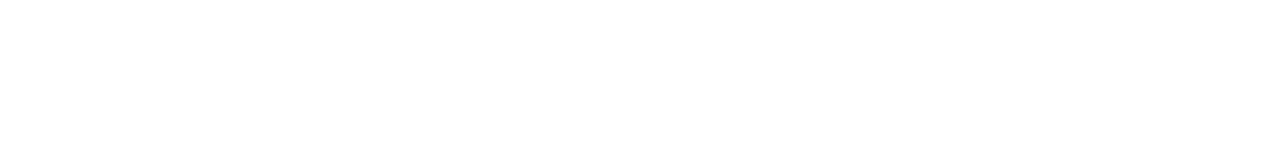
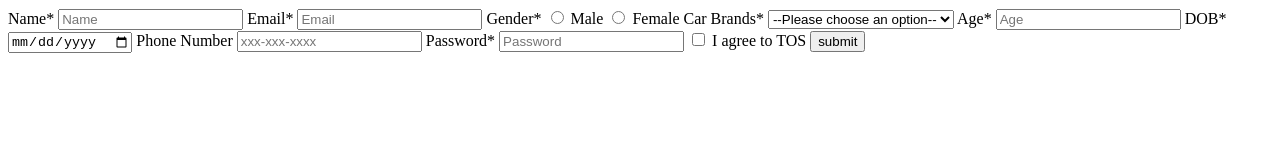
Before and after one commit to acciojob/signup-form-car-NikitaJagdale88, a website: page main.html in a window 1280 px wide. Drawn offline with Linux system fonts and the light colour scheme.

Commit message:
created a submission

```diff
--- a/main.html
+++ b/main.html
@@ -7,6 +7,48 @@
 </head>
 
 <body>
+	 <form method="post">
+        <label for="name">Name*</label>
+        <input type="text" id="name" placeholder="Name" required>
+
+        <label for="email">Email*</label>
+        <input type="email" id="email" placeholder="Email" required>
+
+        <label for="gender">Gender*</label>
+        <input type="radio" name="gender" id="gender_m" required>
+        <label for="gender_m">Male</label>
+        <input type="radio" name="gender" id="gender_f" required>
+        <label for="gender_f">Female</label>
+
+        <label for="car">Car Brands*</label>
+        <select id="cars" required>
+            <option disabled selected>--Please choose an option--</option>
+            <option value="bmw"> BMW </option>
+            <option value="audi"> Audi </option>
+            <option value="mercedez"> Mercedez </option>
+        </select>
+
+        <label for="age">Age*</label>
+        <input type="number" id="age" placeholder="Age" required>
+
+        <label for="dob">DOB*</label>
+        <input type="date" id="dob" required>
+
+        <label for="phone">Phone Number</label>
+        <input type="tel" id="tel" placeholder="xxx-xxx-xxxx">
+
+        <label for="password">Password*</label>
+        <input type="password" id="password" placeholder="Password" required>
+
+        <!-- <label for="checkbox">Checkbox*</label> -->
+        <input type="checkbox" id="tos" readonly>
+        <label for="tos">I agree to TOS</label>
+
+        <button type="submit">submit</button>
+
+
+    </form>
+</body>
 	<!-- the entire body must be written by student -->
     <script type="text/javascript" src="./script.js">
 </script>
```
